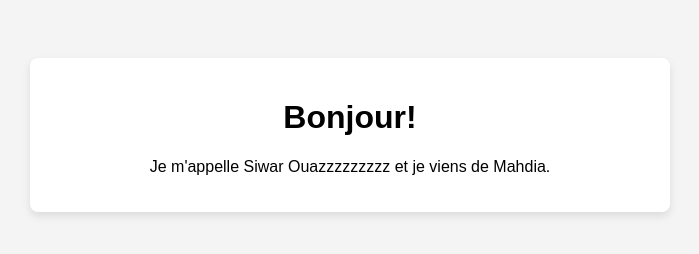
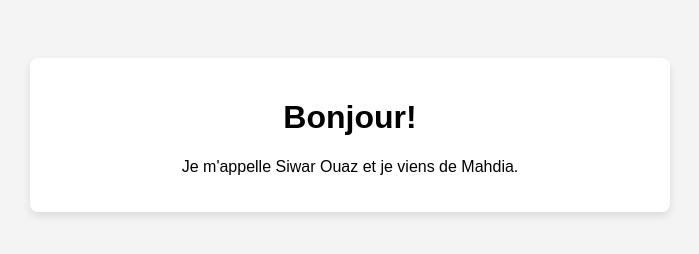
Before and after one commit to siouaz/html-devops, a plain HTML site: page index.html in a window 1280 px wide. Shown: the whole page, without its empty margins (290-989 px from the left). Drawn offline with Linux system fonts and the light colour scheme.

Commit message:
Update index.html

```diff
--- a/index.html
+++ b/index.html
@@ -25,7 +25,7 @@
 
 <div class="container">
     <h1>Bonjour!</h1>
-    <p>Je m'appelle Siwar Ouazzzzzzzzz et je viens de Mahdia.</p>
+    <p>Je m'appelle Siwar Ouaz et je viens de Mahdia.</p>
 </div>
 
 </body>
```
